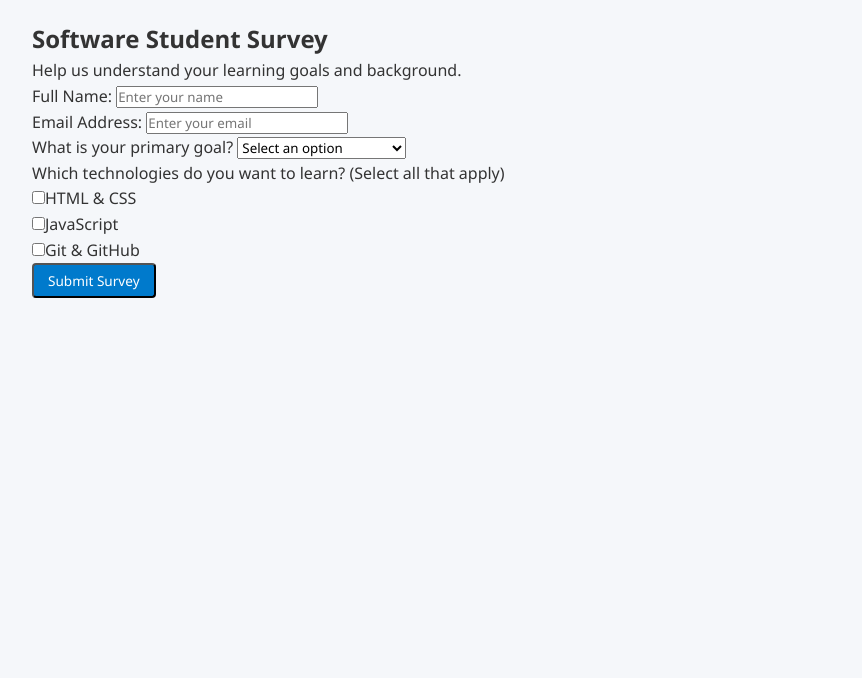
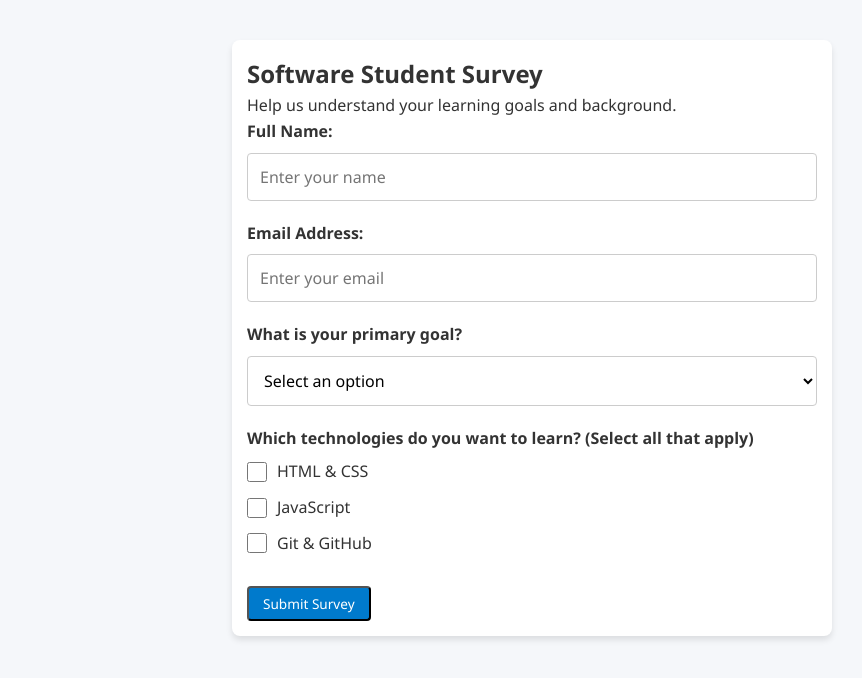
Before and after one commit to allebachew/alecode, a plain HTML site: page form.html in a window 1280 px wide. Shown: the whole page, without its empty margins (108-970 px from the left). Drawn offline with Linux system fonts and the light colour scheme.

Commit message:
Add files via upload

```diff
--- a/style.css
+++ b/style.css
@@ -87,3 +87,74 @@ body {
     font-size: 0.85rem;
     font-weight: 500;
 }
+
+/* --- Survey Form Specific Styles --- */
+/* --- Updated Responsive Container --- */
+.container {
+    width: 90%;            /* Forces the container to take up 90% of the screen width */
+    max-width: 600px;      /* Prevents it from getting too wide on laptops */
+    margin: 20px auto;     /* Lowers the top margin so it fits better vertically */
+    padding: 15px;         /* Slightly smaller padding so text doesn't hit the edges */
+    background-color: #ffffff;
+    border-radius: 8px;
+    box-sizing: border-box; /* Ensures padding doesn't push the box off-screen */
+    box-shadow: 0 4px 6px rgba(0, 0, 0, 0.1);
+}
+
+
+/* --- Updated Responsive Container --- */
+.container {
+    width: 90%;            /* Forces the container to take up 90% of the screen width */
+    max-width: 600px;      /* Prevents it from getting too wide on laptops */
+    margin: 20px auto;     /* Lowers the top margin so it fits better vertically */
+    padding: 15px;         /* Slightly smaller padding so text doesn't hit the edges */
+    background-color: #ffffff;
+    border-radius: 8px;
+    box-sizing: border-box; /* Ensures padding doesn't push the box off-screen */
+    box-shadow: 0 4px 6px rgba(0, 0, 0, 0.1);
+}
+
+
+.form-group {
+    margin-bottom: 20px;
+    display: flex;
+    flex-direction: column;
+}
+
+.form-group label {
+    margin-bottom: 8px;
+    font-weight: bold;
+    color: #333;
+}
+
+/* Styling for Text, Email, and Dropdown fields */
+input[type="text"],
+input[type="email"],
+select {
+    padding: 12px;
+    border: 1px solid #ccc;
+    border-radius: 4px;
+    font-size: 16px; /* Prevents mobile browsers from auto-zooming */
+    background-color: #fff;
+    width: 100%;
+    box-sizing: border-box;
+}
+
+/* Styling for Checkboxes layout */
+.checkbox-group {
+    display: flex;
+    align-items: center;
+    margin-bottom: 10px;
+}
+
+.checkbox-group input[type="checkbox"] {
+    margin-right: 10px;
+    width: 20px;
+    height: 20px;
+}
+
+.checkbox-group label {
+    margin-bottom: 0;
+    font-weight: normal;
+    cursor: pointer;
+}
```
